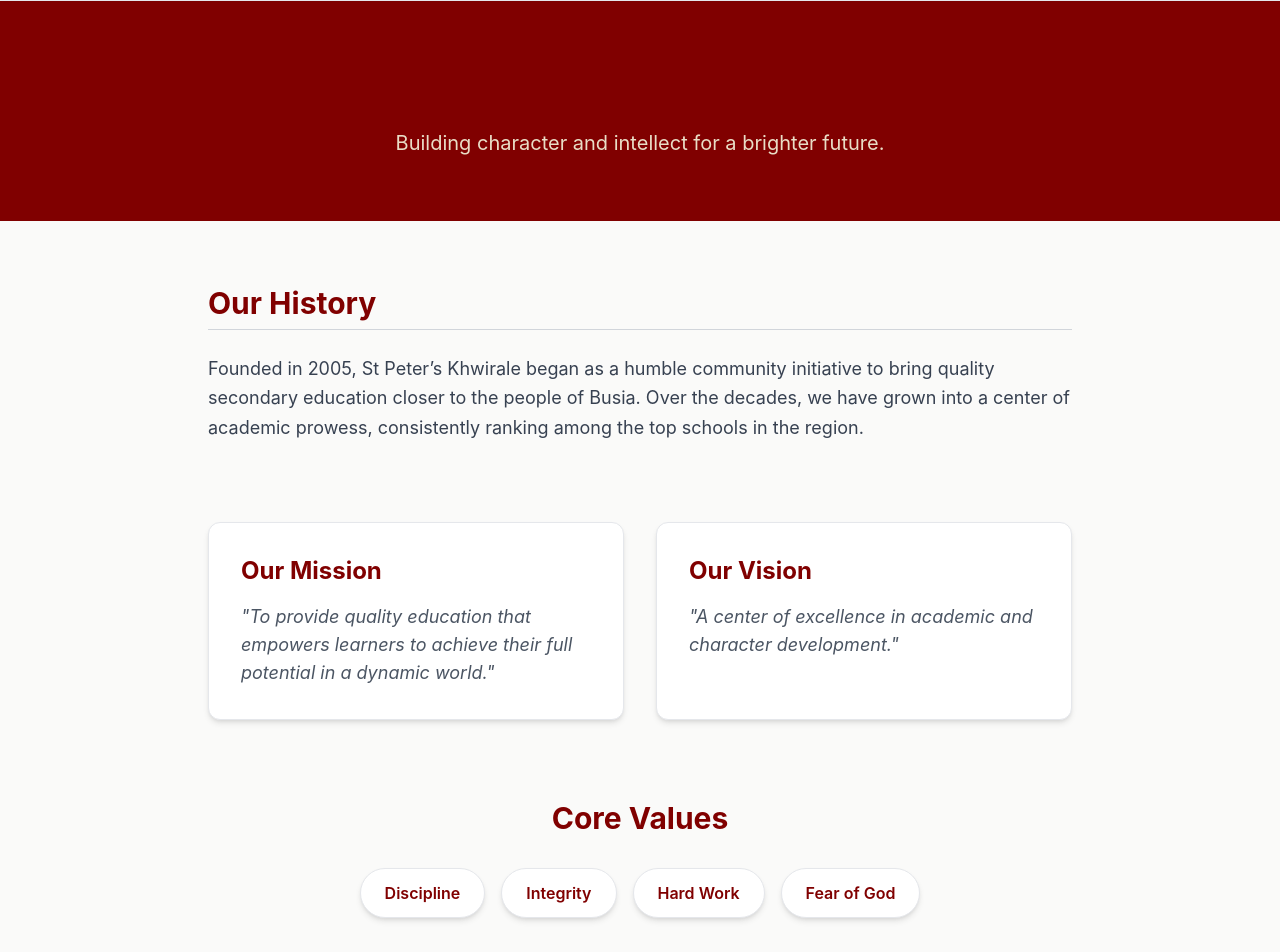
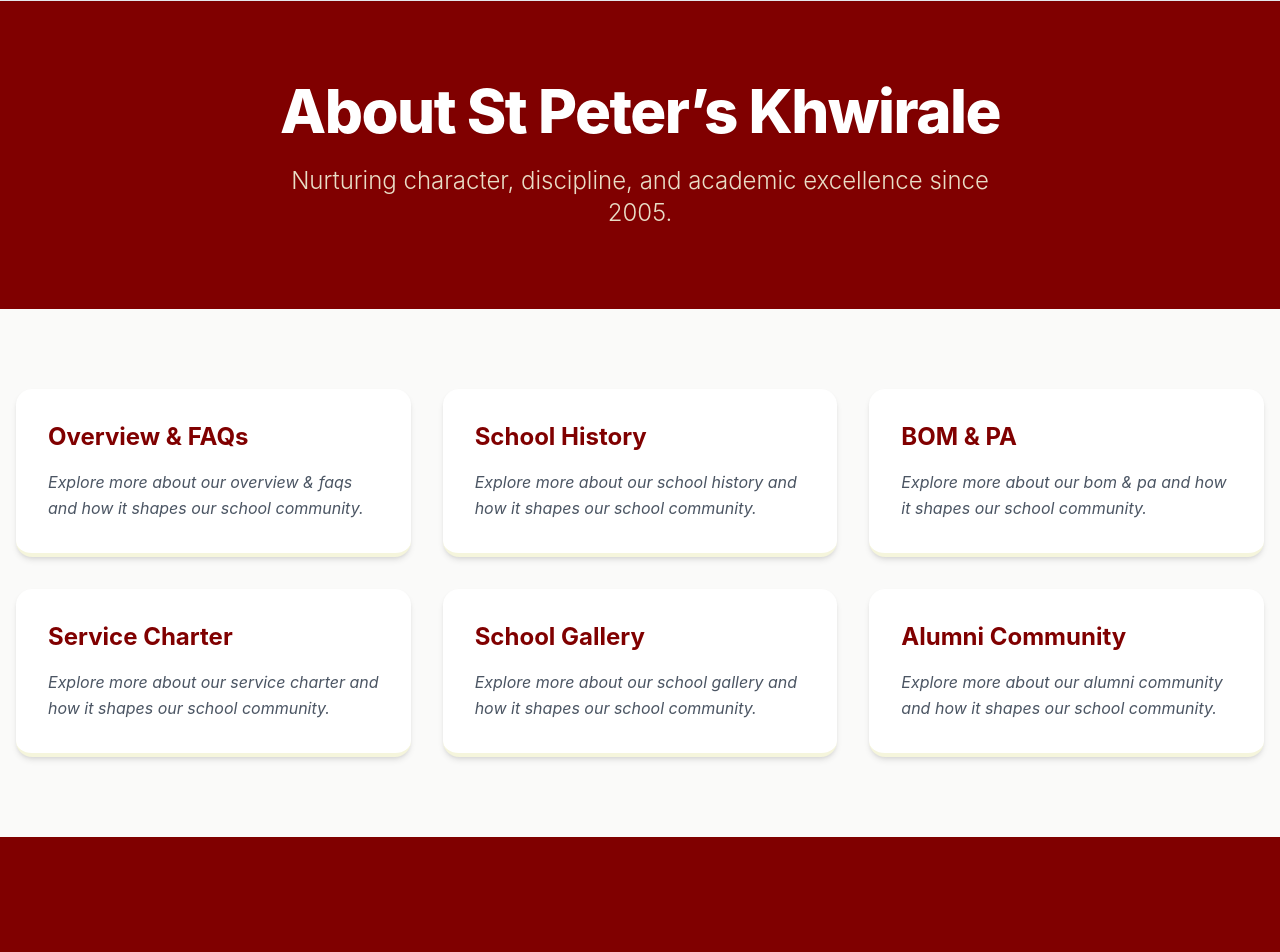
Before and after one commit to sobolo-imdek/St-Peter-s-Khwirale, a React (Vite) app: page /about in a window 1280 px wide. Shown: the part 80-1032 px from the top of the page. Built offline with nearby package versions, Linux system fonts and the light colour scheme.

Commit message:
Work on the links

```diff
--- a/src/components/HeroCarousel.jsx
+++ b/src/components/HeroCarousel.jsx
@@ -39,7 +39,7 @@
             </div>
 
             {/* Controls */}
-            <div className="absolute inset-0 flex items-center justify-between p-4 transform translate-y-1/2 md:translate-y-0 z-20 pointer-events-none">
+            <div className="absolute inset-0 flex items-center justify-between p-8 z-40 pointer-events-none">
                 {/* Buttons need pointer-events-auto */}
                 <button
                     onClick={prev}
@@ -62,7 +62,7 @@
             </div>
 
             {/* Indicators */}
-            <div className="absolute bottom-6 left-0 right-0 z-20">
+            <div className="absolute bottom-20 left-0 right-0 z-50">
                 <div className="flex items-center justify-center gap-2">
                     {images.map((_, i) => (
                         <button
--- a/src/components/MobileMenu.jsx
+++ b/src/components/MobileMenu.jsx
@@ -44,14 +44,26 @@
             <div key={link.title} className="flex flex-col">
               {link.submenu ? (
                 <>
+                  <div className="flex items-center justify-between w-full px-3 py-1 rounded-md hover:bg-gray-50 group">
+                    <NavLink
+                      to={link.path}
+                      onClick={onClose}
+                      className={({ isActive }) =>
+                        `flex-grow text-lg font-medium transition-colors py-2 ${isActive ? "text-school-primary font-bold" : "text-gray-900 group-hover:text-school-primary"
+                        }`
+                      }
+                    >
+                      {link.title}
+                    </NavLink>
                     <button
                       onClick={() => toggleSubmenu(link.title)}
-                    className="flex items-center justify-between w-full text-lg font-medium text-gray-900 hover:bg-gray-50 hover:text-school-primary px-3 py-2 rounded-md transition-colors text-left"
+                      className="p-2 ml-2 text-gray-500 hover:text-school-primary focus:outline-none"
+                      aria-expanded={expandedMenus[link.title]}
+                      aria-label={`Toggle ${link.title} submenu`}
                     >
-                    {link.title}
                       <svg
                         xmlns="http://www.w3.org/2000/svg"
-                      className={`h-5 w-5 transition-transform duration-200 text-gray-500 ${expandedMenus[link.title] ? 'rotate-180' : ''}`}
+                        className={`h-6 w-6 transition-transform duration-200 ${expandedMenus[link.title] ? 'rotate-180' : ''}`}
                         fill="none"
                         viewBox="0 0 24 24"
                         stroke="currentColor"
@@ -59,6 +71,7 @@
                         <path strokeLinecap="round" strokeLinejoin="round" strokeWidth={2} d="M19 9l-7 7-7-7" />
                       </svg>
                     </button>
+                  </div>
 
                   {/* Submenu Items */}
                   {expandedMenus[link.title] && (
--- a/src/pages/About.jsx
+++ b/src/pages/About.jsx
@@ -1,55 +1,64 @@
 // src/pages/About.jsx
 import MainLayout from "../layouts/MainLayout";
-import { schoolData } from "../data/content";
+import { Link } from "react-router-dom";
+import { navLinks } from "../data/navLinks";
 
 export default function About() {
+  const aboutLink = navLinks.find(link => link.title === "About");
+  const subtopics = aboutLink?.submenu || [];
+
   return (
     <MainLayout>
-      <div className="bg-school-dark min-h-screen text-gray-800">
-
+      <div className="bg-school-background min-h-screen text-gray-800">
         {/* Header */}
-        <section className="bg-school-maroon text-white py-16 text-center">
-          <h1 className="text-4xl md:text-5xl font-bold mb-4">About Us</h1>
-          <p className="text-xl text-school-accent-cream opacity-90 max-w-2xl mx-auto px-4">
-            Building character and intellect for a brighter future.
-          </p>
+        <section className="bg-school-primary text-white py-20 text-center">
+          <div className="max-w-7xl mx-auto px-4">
+            <h1 className="text-4xl md:text-6xl font-extrabold mb-6 tracking-tight text-white drop-shadow-sm">
+              About St Peter’s Khwirale
+            </h1>
+            <p className="text-xl md:text-2xl text-school-secondary opacity-90 max-w-3xl mx-auto leading-relaxed font-light">
+              Nurturing character, discipline, and academic excellence since 2005.
+            </p>
+          </div>
         </section>
 
-        <div className="max-w-4xl mx-auto px-4 py-16 space-y-20">
-
-          {/* History */}
-          <section>
-            <h2 className="text-3xl font-bold text-school-maroon mb-6 border-b border-gray-300 pb-2">Our History</h2>
-            <p className="text-lg leading-relaxed text-gray-700">
-              {schoolData.about.history}
-            </p>
-          </section>
-
-          {/* Mission & Vision */}
-          <section className="grid md:grid-cols-2 gap-8">
-            <div className="bg-white p-8 rounded-xl border border-gray-200 shadow-md hover:border-school-maroon transition-colors">
-              <h3 className="text-2xl font-bold text-school-maroon mb-4">Our Mission</h3>
-              <p className="text-lg italic text-gray-600">"{schoolData.about.mission}"</p>
-            </div>
-            <div className="bg-white p-8 rounded-xl border border-gray-200 shadow-md hover:border-school-maroon transition-colors">
-              <h3 className="text-2xl font-bold text-school-maroon mb-4">Our Vision</h3>
-              <p className="text-lg italic text-gray-600">"{schoolData.about.vision}"</p>
-            </div>
-          </section>
-
-          {/* Core Values */}
-          <section>
-            <h2 className="text-3xl font-bold text-school-maroon mb-8 text-center">Core Values</h2>
-            <div className="flex flex-wrap justify-center gap-4">
-              {schoolData.about.coreValues.map((value, index) => (
-                <span key={index} className="px-6 py-3 bg-white rounded-full text-school-maroon font-semibold shadow-md border border-gray-200 hover:bg-school-maroon hover:text-white transition-colors cursor-default">
-                  {value}
-                </span>
+        {/* Subtopics Directory */}
+        <section className="py-20">
+          <div className="max-w-7xl mx-auto px-4">
+            <div className="grid grid-cols-1 md:grid-cols-2 lg:grid-cols-3 gap-8">
+              {subtopics.map((topic, index) => (
+                <Link
+                  key={index}
+                  to={topic.path}
+                  className="group bg-white p-8 rounded-2xl shadow-md border-b-4 border-school-secondary hover:border-school-primary hover:-translate-y-2 transition-all"
+                >
+                  <div className="flex items-center justify-between mb-4">
+                    <h2 className="text-2xl font-bold text-school-primary group-hover:text-school-primary-light transition-colors">
+                      {topic.title}
+                    </h2>
+                    <span className="text-2xl opacity-0 group-hover:opacity-100 transition-opacity text-school-primary">→</span>
+                  </div>
+                  <p className="text-gray-600 leading-relaxed italic">
+                    Explore more about our {topic.title.toLowerCase()} and how it shapes our school community.
+                  </p>
+                </Link>
               ))}
             </div>
-          </section>
+          </div>
+        </section>
 
-        </div>
+        {/* Call to Action */}
+        <section className="py-20 bg-school-primary text-white text-center">
+          <div className="max-w-4xl mx-auto px-4">
+            <h2 className="text-3xl font-bold mb-6 italic">"Endeavour to Excel"</h2>
+            <p className="text-lg opacity-80 mb-10 leading-relaxed">
+              We are committed to providing a holistic education that prepares our students for global leadership.
+            </p>
+            <Link to="/contact" className="bg-white text-school-primary px-10 py-4 rounded-xl font-bold hover:bg-school-secondary transition-all shadow-xl">
+              Get in Touch
+            </Link>
+          </div>
+        </section>
       </div>
     </MainLayout>
   );
--- a/src/pages/Home.jsx
+++ b/src/pages/Home.jsx
@@ -8,10 +8,10 @@
   return (
     <MainLayout>
       {/* Hero Section */}
-      <section className="relative bg-school-primary text-white min-h-[600px] flex items-center overflow-hidden">
+      <section className="relative z-30 bg-school-primary text-white py-16 md:py-20 min-h-[550px] md:min-h-[600px] flex items-center overflow-hidden shadow-lg mb-8">
         <HeroCarousel images={schoolData.hero.images} />
 
-        <div className="relative z-10 max-w-7xl mx-auto px-4 w-full">
+        <div className="relative z-30 max-w-7xl mx-auto px-4 w-full">
           <div className="text-left md:w-1/2">
             <h1 className="text-4xl md:text-6xl font-extrabold mb-6 tracking-tight text-white drop-shadow-sm">
               {schoolData.hero.headline}
@@ -24,7 +24,7 @@
       </section>
 
       {/* Welcome Section */}
-      <section className="py-16 bg-white">
+      <section className="relative z-10 py-20 bg-white border-t-8 border-white">
         <div className="max-w-4xl mx-auto px-4 text-center">
           <h2 className="text-3xl md:text-4xl font-bold text-school-primary mb-6">
             Welcome to St Peter's Khwirale Secondary School
@@ -124,10 +124,15 @@
               <blockquote className="text-xl md:text-2xl text-gray-700 italic mb-8 border-l-8 border-school-secondary pl-6 leading-relaxed whitespace-pre-line">
                 "{schoolData.principal.message}"
               </blockquote>
-              <Link to="/about" className="inline-flex items-center gap-2 text-white bg-school-primary px-6 py-3 rounded-lg font-semibold hover:bg-school-primary-light transition-colors shadow-md">
-                Read full message
-                <span>→</span>
-              </Link>
+              <div className="flex flex-col sm:flex-row gap-4">
+                <Link to="/about" className="inline-flex items-center justify-center gap-2 text-white bg-school-primary px-8 py-3 rounded-lg font-semibold hover:bg-school-primary-light transition-all shadow-md hover:scale-105 active:scale-95">
+                  About Us
+                  <span>→</span>
+                </Link>
+                <Link to="/about/history" className="inline-flex items-center justify-center gap-2 text-school-primary border-2 border-school-primary px-8 py-3 rounded-lg font-semibold hover:bg-school-primary hover:text-white transition-all shadow-sm hover:scale-105 active:scale-95">
+                  School History
+                </Link>
+              </div>
             </div>
           </div>
         </div>
```
Lines whose indentation alone changed are shown as unchanged.
